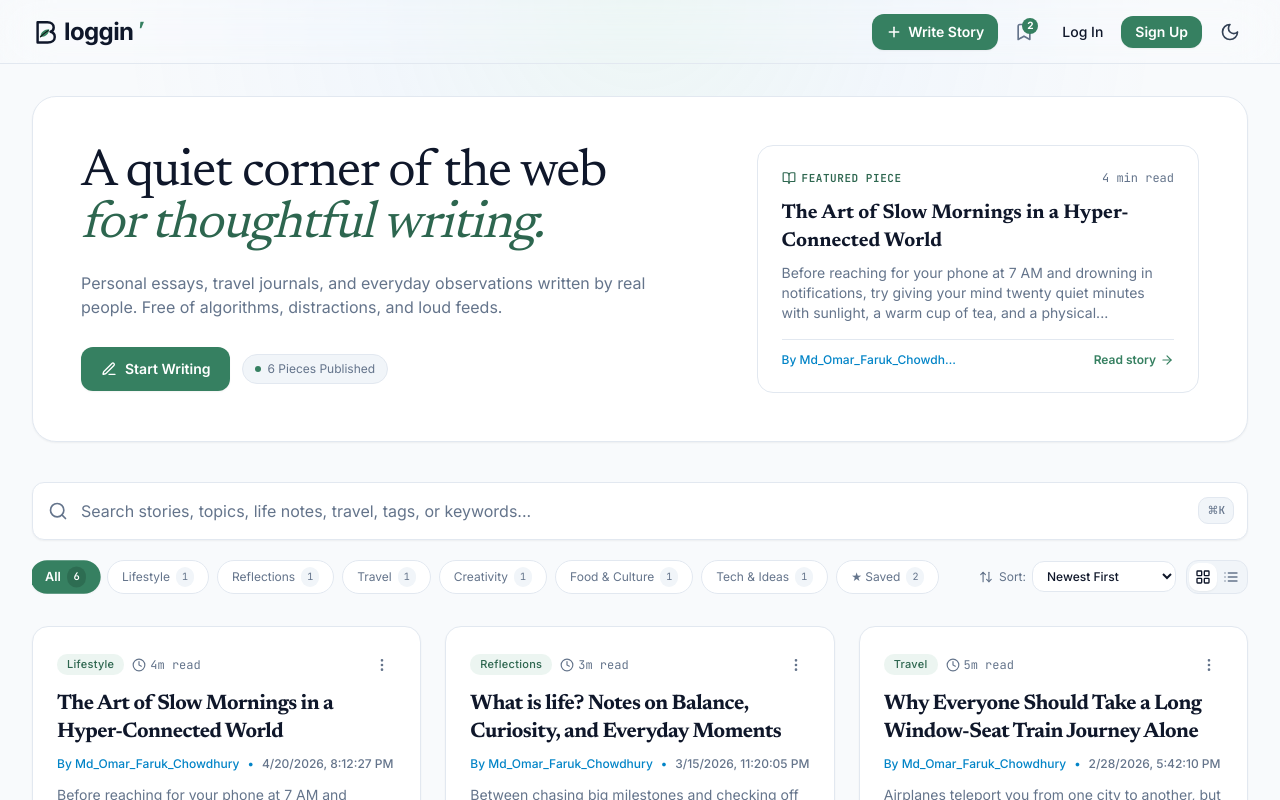
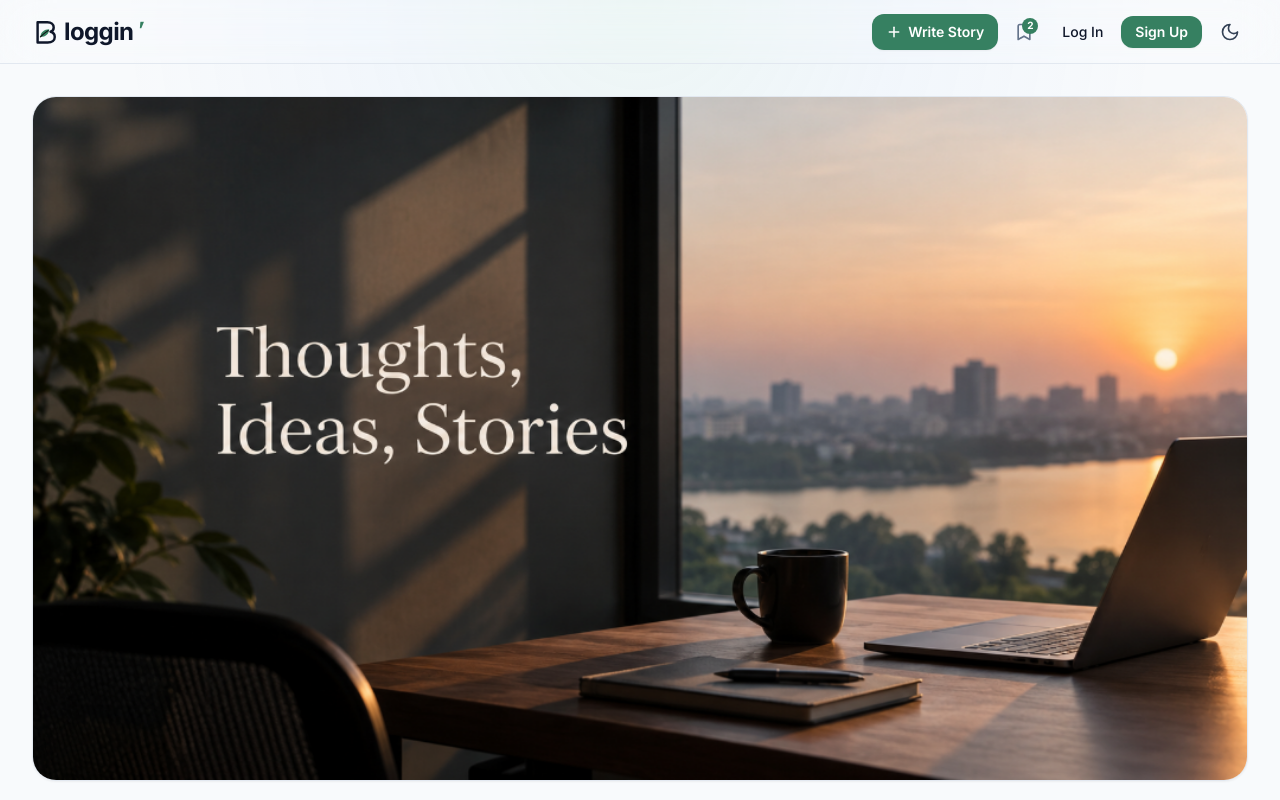
Before and after one commit to Omar-webcloud/bloggin-app, a Next.js app: page / in a window 1280 px wide. Shown: the top 800 px of the page. Built offline with nearby package versions, Linux system fonts and the light colour scheme; no server answers; the database is empty.

Commit message:
feat: add HeroSection component and hero background image

```diff
--- a/components/HeroSection.tsx
+++ b/components/HeroSection.tsx
@@ -1,107 +1,26 @@
 "use client";
 
-import Link from "next/link";
-import { PenLine, BookOpen, ArrowRight } from "lucide-react";
-import useAuth from "../hooks/useAuth";
-import { Post } from "../lib/types";
+import Image from "next/image";
 
 interface HeroSectionProps {
-  totalPosts: number;
-  onSelectPost: (post: Post) => void;
-  featuredPost?: Post;
+  totalPosts?: number;
+  onSelectPost?: (post: any) => void;
+  featuredPost?: any;
 }
 
-export default function HeroSection({
-  totalPosts,
-  onSelectPost,
-  featuredPost,
-}: HeroSectionProps) {
-  const { user } = useAuth();
-
-  const featured = featuredPost || {
-    id: "art-of-slow-mornings",
-    title: "The Art of Slow Mornings in a Hyper-Connected World",
-    category: "Lifestyle",
-    readTime: 4,
-    description:
-      "Before reaching for your phone at 7 AM and drowning in notifications, try giving your mind twenty quiet minutes with sunlight, tea, and a notebook.",
-    username: "Md_Omar_Faruk_Chowdhury",
-    userId: "omar",
-    likes: 128,
-  };
-
+export default function HeroSection({}: HeroSectionProps = {}) {
   return (
-    <section className="relative rounded-2xl sm:rounded-3xl bg-card border border-border/80 p-6 sm:p-10 lg:p-12 mb-8 sm:mb-10 shadow-sm transition-all">
-      <div className="grid grid-cols-1 lg:grid-cols-12 gap-8 lg:gap-10 items-center">
-
-        {/* Left Column: Literary Editorial Statement & CTAs */}
-        <div className="lg:col-span-7 space-y-4 sm:space-y-5 text-left">
-
-          <h1 className="text-3xl sm:text-5xl lg:text-[52px] font-serif tracking-tight text-foreground leading-[1.14]">
-            A quiet corner of the web <br className="hidden sm:inline" />
-            <span className="italic font-normal text-sage-700 dark:text-sage-300">
-              for thoughtful writing.
-            </span>
-          </h1>
-
-          <p className="text-sm sm:text-base text-muted-foreground max-w-xl leading-relaxed font-sans">
-            Personal essays, travel journals, and everyday observations written by real people. Free of algorithms, distractions, and loud feeds.
-          </p>
-
-          {/* Actions & Count */}
-          <div className="flex flex-wrap items-center gap-3 pt-2">
-            <Link
-              href={user ? "/create-post" : "/login"}
-              className="inline-flex items-center gap-2 px-5 py-2.5 sm:py-3 rounded-xl text-xs sm:text-sm font-semibold bg-sage-600 hover:bg-sage-500 dark:bg-sage-300 dark:hover:bg-sage-200 text-white dark:text-slate-950 shadow-sm hover:shadow transition-all active:scale-95"
-            >
-              <PenLine className="w-4 h-4" />
-              <span>Start Writing</span>
-            </Link>
-
-            <div className="flex items-center gap-2 text-xs text-muted-foreground">
-              <span className="inline-flex items-center gap-1.5 px-3 py-1.5 rounded-full bg-muted border border-border">
-                <span className="w-1.5 h-1.5 rounded-full bg-sage-600 dark:bg-sage-300"></span>
-                <span>{totalPosts} Pieces Published</span>
-              </span>
-            </div>
-          </div>
-        </div>
-
-        {/* Right Column: Editorial Featured Piece */}
-        <div className="lg:col-span-5 w-full">
-          <div
-            onClick={() => onSelectPost(featured as Post)}
-            className="cursor-pointer group p-5 sm:p-6 rounded-2xl bg-muted/40 hover:bg-muted/70 border border-border hover:border-sage-500/40 dark:hover:border-sage-300/40 transition-all duration-200"
-          >
-            <div className="flex items-center justify-between mb-3">
-              <span className="inline-flex items-center gap-1.5 text-[11px] font-semibold text-sage-700 dark:text-sage-300 uppercase tracking-wider font-mono">
-                <BookOpen className="w-3.5 h-3.5" />
-                Featured Piece
-              </span>
-              <span className="text-xs font-mono text-muted-foreground">
-                {featured.readTime || 4} min read
-              </span>
-            </div>
-
-            <h2 className="font-serif text-lg sm:text-xl font-bold text-foreground group-hover:text-sage-700 dark:group-hover:text-sage-300 leading-snug mb-2 transition-colors">
-              {featured.title}
-            </h2>
-
-            <p className="text-xs sm:text-sm text-muted-foreground line-clamp-3 leading-relaxed mb-4 font-sans">
-              {featured.description.slice(0, 160)}...
-            </p>
-
-            <div className="flex items-center justify-between pt-3 border-t border-border/80 text-xs">
-              <span className="text-sky-600 dark:text-sky-400 font-medium truncate max-w-[180px]">
-                By {featured.username || "Omar"}
-              </span>
-              <span className="inline-flex items-center gap-1 font-semibold text-sage-600 dark:text-sage-300 group-hover:translate-x-0.5 transition-transform">
-                Read story <ArrowRight className="w-3.5 h-3.5" />
-              </span>
-            </div>
-          </div>
-        </div>
-
+    <section className="relative w-full rounded-2xl sm:rounded-3xl overflow-hidden mb-8 sm:mb-10 shadow-sm border border-border/60 bg-muted/20">
+      <div className="relative w-full aspect-[16/9] min-h-[200px] sm:min-h-[340px] md:min-h-[420px] lg:min-h-[480px]">
+        <Image
+          src="/hero.png"
+          alt="Thoughts, Ideas, Stories"
+          fill
+          priority
+          className="object-cover object-center"
+          sizes="(max-width: 768px) 100vw, (max-width: 1280px) 1200px, 1400px"
+        />
+        <h1 className="sr-only">Thoughts, Ideas, Stories</h1>
       </div>
     </section>
   );
```
Also changed, not shown: public/hero.png (added).
